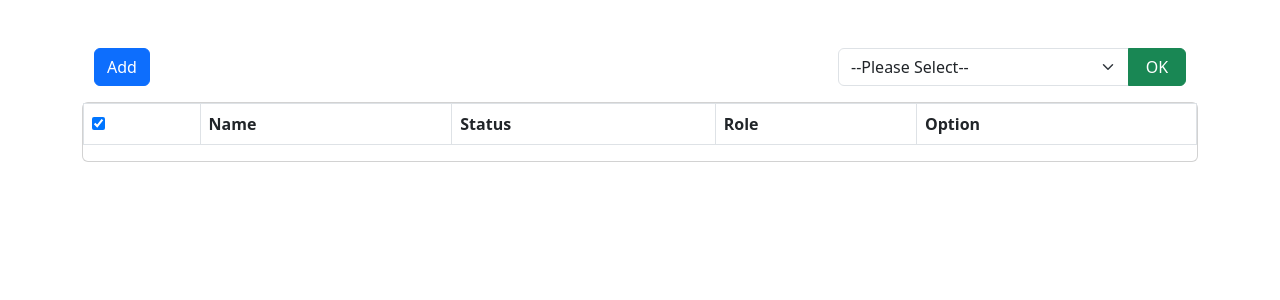
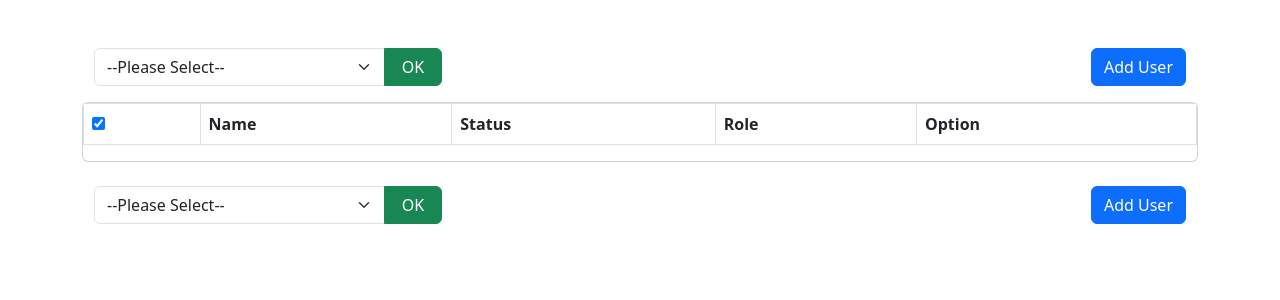
Before and after one commit to DmmmmZ/crud_system, a PHP site: page / in a window 1280 px wide. Shown: the top 300 px of the page. Run offline with PHP 8.4, Linux system fonts and the light colour scheme; data that the repository does not hold is empty.

Commit message:
first commit

```diff
--- a/index.php
+++ b/index.php
@@ -29,14 +29,11 @@
                     <div class="card-header form-group">
                         <div class="container">
                             <div class="row">
-                                <div class="col-md-8">
-                                    <button type="button" class="btn btn-primary addUser">Add</button>
-                                </div>
                                 <div class="col-6 col-md-4">
                                     <form>
                                         <div class="input-group mb-3">
-                                            <select class="form-select d-inline w-auto" id="selectBox">
-                                                <option value="default">--Please Select--</option>
+                                            <select class="form-select d-inline w-auto selectBox">
+                                                <option value="">--Please Select--</option>
                                                 <option value="set_active">Set active</option>
                                                 <option value="set_not_active">Set not active</option>
                                                 <option value="delete">Delete</option>
@@ -44,6 +41,9 @@
                                             <button class="btn btn-success col-2 applySelectAction">OK</button>
                                         </div>
                                     </form>
+                                </div>
+                                <div class="col-md-8">
+                                    <button type="button" class="btn btn-primary float-end addUser">Add User</button>
                                 </div>
                             </div>
                         </div>
@@ -63,17 +63,13 @@
                                 <tbody class="user_data"></tbody>
                             </table>
                         </div>
-                        <!-- <div class="container my-4">
+                        <div class="container my-4">
                             <div class="row">
-                                <div class="col-md-8"><button type="button" class="btn btn-primary addUser">
-                                        Add
-                                    </button>
-                                </div>
                                 <div class="col-6 col-md-4">
                                     <form>
                                         <div class="input-group mb-3">
-                                            <select class="form-select d-inline w-auto" id="selectBox">
-                                                <option value="default">--Please Select--</option>
+                                            <select class="form-select d-inline w-auto selectBox">
+                                                <option value="">--Please Select--</option>
                                                 <option value="set_active">Set active</option>
                                                 <option value="set_not_active">Set not active</option>
                                                 <option value="delete">Delete</option>
@@ -82,8 +78,11 @@
                                         </div>
                                     </form>
                                 </div>
+                                <div class="col-md-8">
+                                    <button type="button" class="btn btn-primary float-end addUser">Add User</button>
+                                </div>
                             </div>
-                        </div> -->
+                        </div>
                     </div>
                 </div>
             </div>
@@ -118,7 +117,7 @@
                         </div>
                         <div class="form-group mb-3">
                             <label for="exampleRole">Role</label>
-                            <select class="form-control role" id="clearInput">
+                            <select class="form-select role" id="clearInput">
                                 <option>admin</option>
                                 <option>user</option>
                             </select>
@@ -154,6 +153,23 @@
         </div>
     </div>
 
+    <!-- Action Warning Modal -->
+    <div class="modal fade" id="warningModal" tabindex="-1" aria-labelledby="warningModalLabel" aria-hidden="true">
+        <div class="modal-dialog">
+            <div class="modal-content">
+                <div class="modal-header">
+                    <h5 class="modal-title" id="warningModalLabel">Warning</h5>
+                    <button type="button" class="btn-close" data-bs-dismiss="modal" aria-label="Close"></button>
+                </div>
+                <div class="modal-body">
+                    <p class="warningMessage"></p>
+                </div>
+                <div class="modal-footer">
+                    <button type="button" class="btn btn-secondary" data-bs-dismiss="modal">Close</button>
+                </div>
+            </div>
+        </div>
+    </div>
 
     <script src="https://cdn.jsdelivr.net/npm/bootstrap@5.3.3/dist/js/bootstrap.bundle.min.js"
         integrity="sha384-YvpcrYf0tY3lHB60NNkmXc5s9fDVZLESaAA55NDzOxhy9GkcIdslK1eN7N6jIeHz"
@@ -164,4 +180,5 @@
         integrity="sha256-/JqT3SQfawRcv/BIHPThkBvs0OEvtFFmqPF/lYI/Cxo=" crossorigin="anonymous"></script>
     <script src="script.js"></script>
 </body>
+
 </html>
--- a/script.js
+++ b/script.js
@@ -27,18 +27,25 @@ $(document).ready(function (e) {
         return $(this).val();
     }).get();
 
-    let action = $("#selectBox").val();
+    //let action = $(".selectBox").val();
+    let action = $(this).closest("div").find(".selectBox").val();
 
     if (!selectedUsers.length && !action) {
-        alert("Please, select users and action");
+      $('.warningMessage').text('Please, select users and action');
+      $('#warningModal').modal('show');
+        //alert("Please, select users and action");
         return;
     }
     if (!selectedUsers.length) {
-      alert("Please, select users");
+      //alert("Please, select users");
+      $('.warningMessage').text('Please, select users');
+      $('#warningModal').modal('show');
       return;
     }
     if (!action) {
-      alert("Please, select action");
+      $('.warningMessage').text('Please, select action');
+      $('#warningModal').modal('show');
+      //alert("Please, select action");
       return;
     }
 
```
